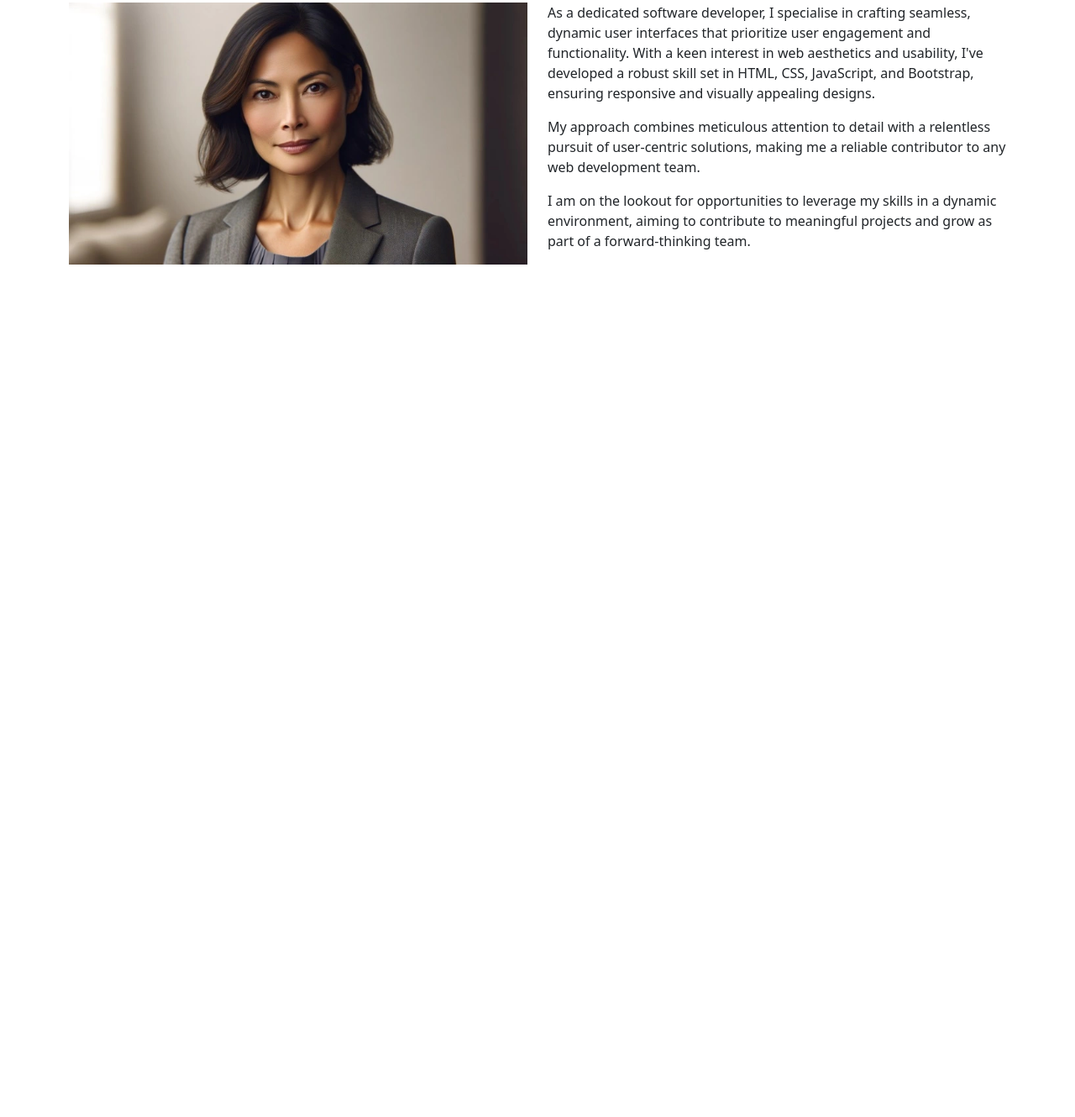
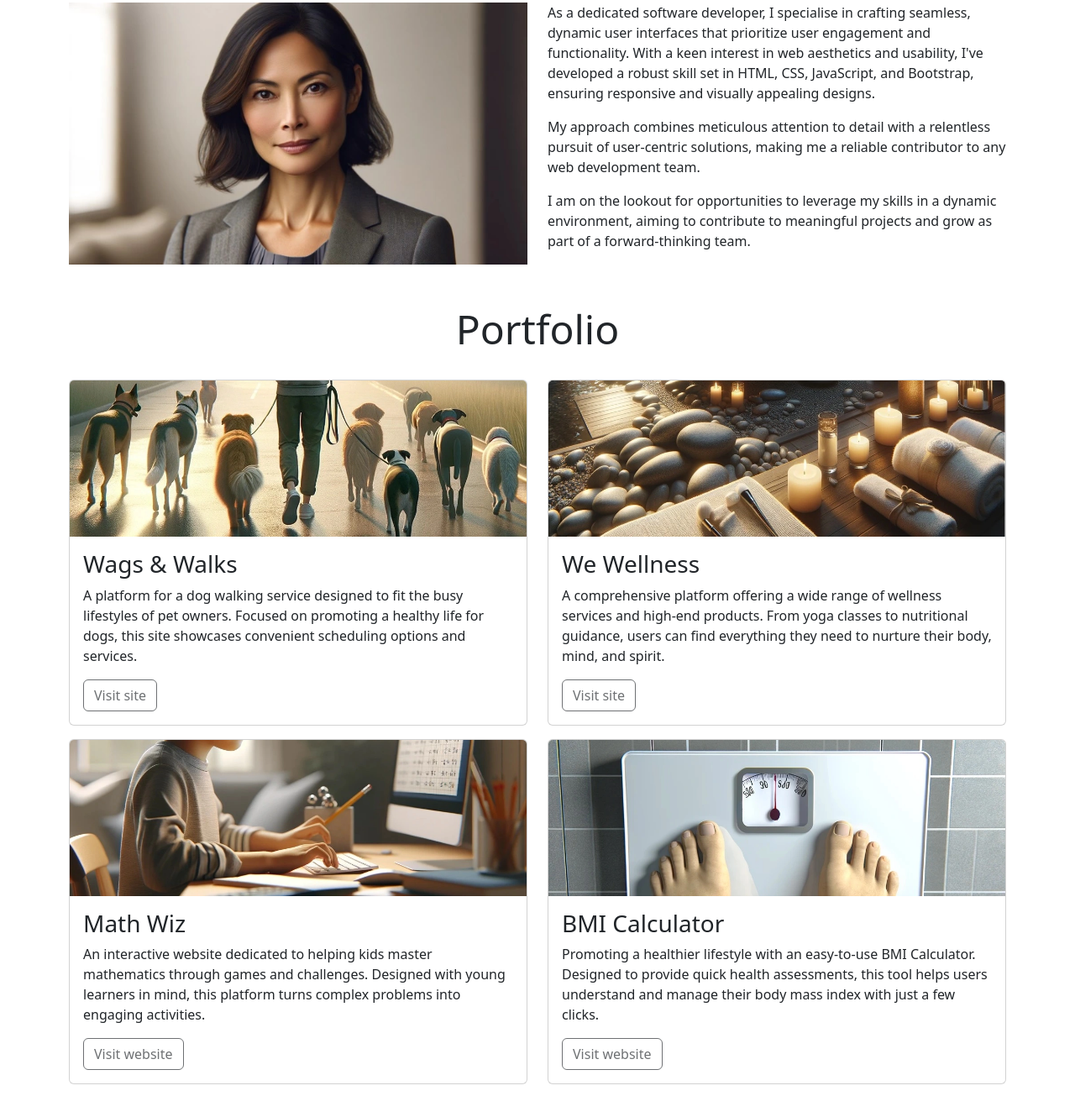
Before and after one commit to HouriaNouhKhanjar/portfolio, a plain HTML site: page index.html in a window 1280 px wide. Shown: the part 544-1874 px from the top of the page at 84% size. Before the commit the page ends 883 px from the top, so only its background shows below. Drawn offline with nearby package versions, Linux system fonts and the light colour scheme.

Commit message:
add portfolio section to home page

```diff
--- a/index.html
+++ b/index.html
@@ -102,7 +102,73 @@
             </div>
         </section>
         <!-- portfolio section starts here -->
+        <section id="portfolio" class="container pb-4">
+            <div class="row">
+                <div class="text-center my-4">
+                    <h2 class="display-5">Portfolio</h2>
+                </div>
+                <div class="col-md-6">
+                    <div class="card mb-3">
+                        <img src="assets/images/wags-and-walks.webp" class="card-img-top"
+                            alt="A man walking several dogs early in the morning">
+                        <div class="card-body">
+                            <h3 class="card-title">Wags & Walks</h3>
+                            <p class="card-text">A platform for a dog walking service designed to fit the busy lifestyles of
+                                pet owners. Focused on promoting a healthy life for dogs, this site showcases convenient
+                                scheduling options and services.</p>
+                            <a href="#" class="btn btn-outline-dark disabled">Visit site</a>
+                        </div>
+                    </div>
+                </div>
 
+                <div class="col-md-6">
+                    <div class="card mb-3">
+                        <img src="assets/images/we-wellness.webp" class="card-img-top"
+                            alt="A spa with candles towels and natural material">
+                        <div class="card-body">
+                            <h3 class="card-title">We Wellness</h3>
+                            <p class="card-text">A comprehensive platform offering a wide range of wellness services and
+                                high-end products. From yoga classes to nutritional guidance, users can find everything they
+                                need to nurture their body, mind, and spirit.
+                            </p>
+                            <a href="#" class="btn btn-outline-dark disabled">Visit site</a>
+                        </div>
+                    </div>
+                </div>
+
+                <div class="col-md-6">
+                    <div class="card mb-3">
+                        <img src="assets/images/math-wiz.webp" class="card-img-top"
+                            alt="A child practicing math at a computer">
+                        <div class="card-body">
+                            <h3 class="card-title">Math Wiz</h3>
+                            <p class="card-text">An interactive website dedicated to helping kids master mathematics through
+                                games and
+                                challenges. Designed with young learners in mind, this platform turns complex problems into
+                                engaging
+                                activities.</p>
+                            <a href="#" class="btn btn-outline-dark disabled">Visit website</a>
+                        </div>
+                    </div>
+                </div>
+
+                <div class="col-md-6">
+                    <div class="card mb-2">
+                        <img src="assets/images/bmi-calculator.webp" class="card-img-top"
+                            alt="Weighing scales seen from the first person view of the person standing on the scales">
+                        <div class="card-body">
+                            <h3 class="card-title">BMI Calculator</h3>
+                            <p class="card-text">Promoting a healthier lifestyle with an easy-to-use BMI Calculator. Designed to provide quick
+                                health assessments, this tool helps users understand and manage their body mass index with just a few
+                                clicks.</p>
+                            <a href="#" class="btn btn-outline-dark disabled">Visit website</a>
+                        </div>
+                    </div>
+                </div>
+
+
+            </div>
+        </section>
     </main>
     <!-- include bootstrap JS file -->
     <script src="https://cdn.jsdelivr.net/npm/bootstrap@5.3.3/dist/js/bootstrap.bundle.min.js"
```
